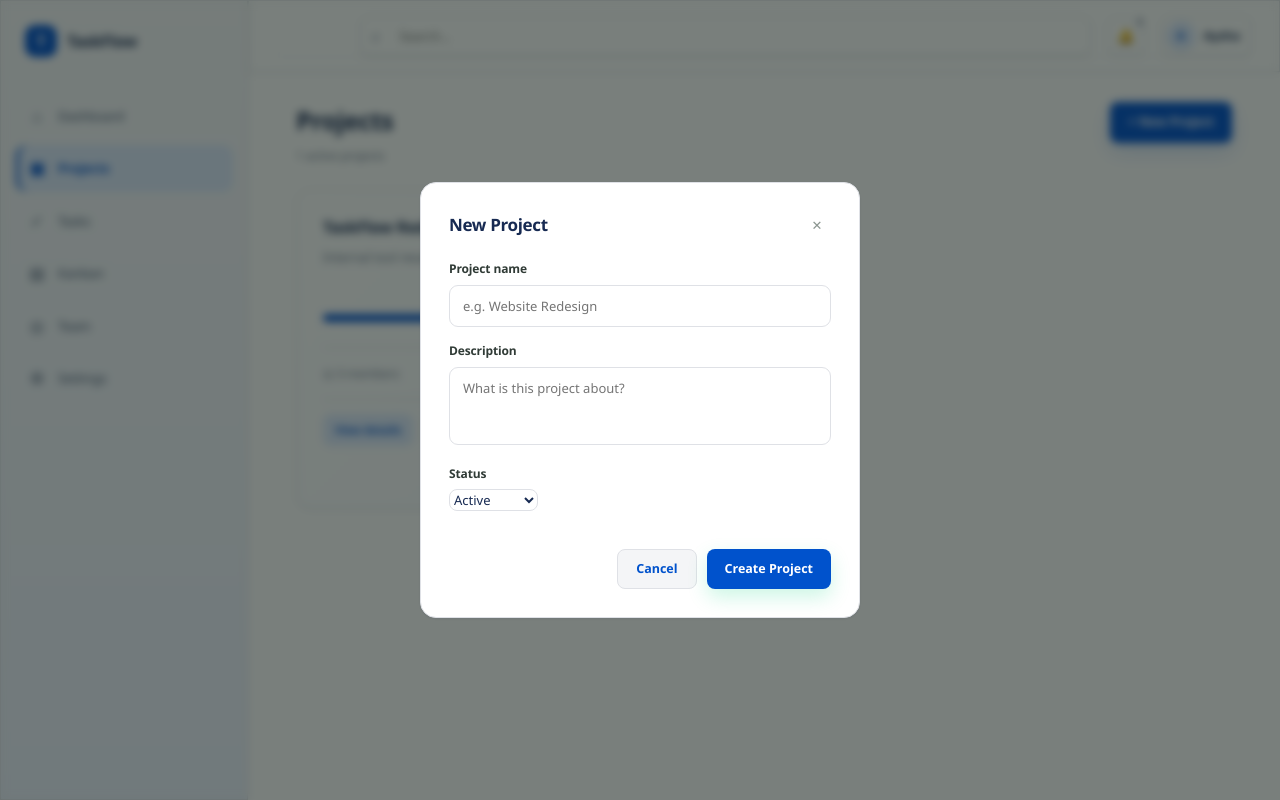
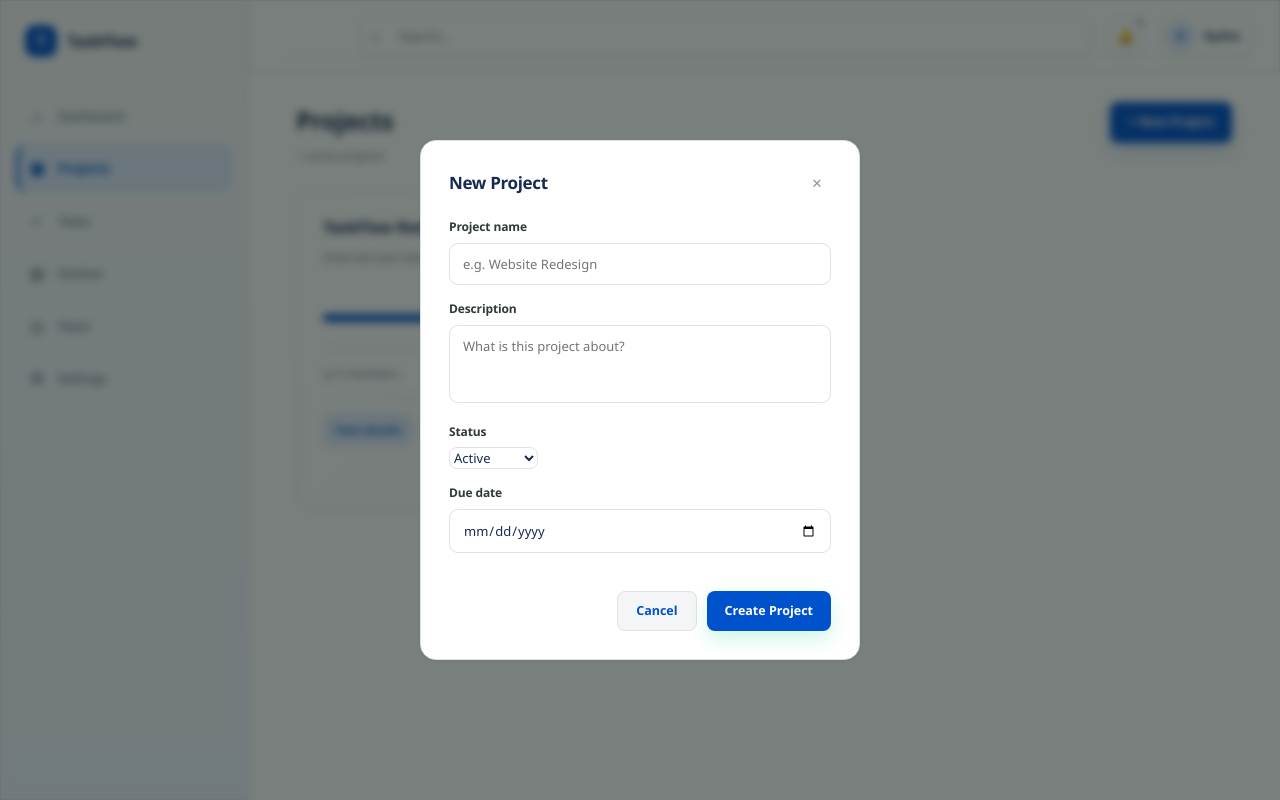
Before and after one commit to ayshahasan2004/Team-Task-Management-System, an Angular app: page /projects in a window 1280 px wide. Both pictures are taken after a click on the button "+ New Project". Built offline with nearby package versions, Linux system fonts and the light colour scheme.

Commit message:
some edits at commit 2

```diff
--- a/src/app/Core/models/project.model.ts
+++ b/src/app/Core/models/project.model.ts
@@ -8,4 +8,5 @@ export interface Project {
   memberIds: string[];
   createdAt: Date;
   updatedAt: Date;
+  dueDate: Date | null;
 }
--- a/src/app/Core/services/project.service.ts
+++ b/src/app/Core/services/project.service.ts
@@ -69,8 +69,8 @@ export class ProjectService {
 const MOCK_PROJECTS: Project[] = [
   {
     id: 'p1', name: 'TaskFlow Redesign', description: 'Internal tool revamp',
-    status: 'Active', memberIds: ['m1', 'm2', 'm3'], createdAt: new Date(), updatedAt: new Date(),
+    status: 'Active', memberIds: ['m1', 'm2', 'm3'], dueDate: new Date('2026-10-15'), createdAt: new Date(), updatedAt: new Date(),
   },
 ];
 
-const DEFAULT_PROJECT_MEMBER_IDS = ['m1', 'm2'];//default members for new projects
+const DEFAULT_PROJECT_MEMBER_IDS = ['m1', 'm2', 'm3'];//default members for new projects
--- a/src/app/Features/dashboard/recent-projects/recent-projects.ts
+++ b/src/app/Features/dashboard/recent-projects/recent-projects.ts
@@ -28,7 +28,7 @@ export class RecentProjects {
       name: project.name,
       progress: Math.min(100, project.memberIds.length * 25),// Assuming each member contributes 25% to the progress, capped at 100%
       membersCount: project.memberIds.length,// Count of members in the project
-      dueDate: 'No due date',
+      dueDate: project.dueDate ? new Date(project.dueDate).toLocaleDateString() : 'No due date',// Format the due date or show the fallback when it is not available
     }))
   );
 
--- a/src/app/Features/projects/create-project-dialog/create-project-dialog.css
+++ b/src/app/Features/projects/create-project-dialog/create-project-dialog.css
@@ -80,6 +80,14 @@
   font-weight: 600;
 }
 
+.field-error {
+  display: block;
+  margin-top: 6px;
+  color: #c23d38;
+  font-size: 11px;
+  font-weight: 600;
+}
+
 .field input,
 .field textarea {
   width: 100%;
--- a/src/app/Features/projects/create-project-dialog/create-project-dialog.html
+++ b/src/app/Features/projects/create-project-dialog/create-project-dialog.html
@@ -28,9 +28,22 @@
     </select>
   </div>
 
+  <div class="field" *ngIf="!isCreating">
+    <label for="cp-due-date">Due date</label>
+    <input
+      type="date"
+      id="cp-due-date"
+      [min]="minimumDueDate"
+      [(ngModel)]="dueDate"
+      (input)="dueDateError = ''"
+    />
+    <span class="field-error" *ngIf="dueDateError">{{ dueDateError }}</span>
+  </div>
+
   <div class="dialog-actions" *ngIf="!isCreating">
     <button class="btn-secondary" type="button" (click)="onClose()">Cancel</button>
-    <button class="btn-primary" type="button" (click)="onSubmit()">
+    <button class="btn-primary" type="button" (click)="onSubmit()"><!-- click event binding
+      (if click the button then call the onSubmit function in ts ) -->
       {{ isEditMode ? 'Save Changes' : 'Create Project' }}
     </button>
   </div>
--- a/src/app/Features/projects/create-project-dialog/create-project-dialog.ts
+++ b/src/app/Features/projects/create-project-dialog/create-project-dialog.ts
@@ -15,69 +15,96 @@ import { Project, ProjectStatus } from '../../../Core/models/project.model';
 })
 export class CreateProjectDialog implements OnChanges {
   @Input() isOpen = false;
-  @Input() editingProject: Project | null = null;
+  @Input() editingProject: Project | null = null;// The project being edited, if any
 
   @Output() closed = new EventEmitter<void>();
   @Output() saved = new EventEmitter<void>();
 
   private projectService = inject(ProjectService);
-
+// Inject ProjectService to handle project creation and updates
   name = '';
   description = '';
   status: ProjectStatus = 'Active';
+  dueDate = '';
+  dueDateError = '';
   isCreating = false;
 
+  get minimumDueDate(): string {
+    const tomorrow = new Date();
+    tomorrow.setDate(tomorrow.getDate() + 1);
+    return this.toDateInputValue(tomorrow);
+  }
+
   ngOnChanges(changes: SimpleChanges): void {
-    if (changes['editingProject'] || changes['isOpen']) {
-      if (this.editingProject) {
-        this.name = this.editingProject.name;
+    if (changes['editingProject'] || changes['isOpen']) {// Check if the editingProject or isOpen input has changed
+      if (this.editingProject) {// If editingProject is provided, populate the form fields with its data
+        this.name = this.editingProject.name;// Set the name field to the editing project's name
         this.description = this.editingProject.description;
         this.status = this.editingProject.status;
+        this.dueDate = this.editingProject.dueDate ? this.toDateInputValue(this.editingProject.dueDate) : '';
+        this.dueDateError = '';
       } else if (this.isOpen) {
-        this.resetForm();
+        this.resetForm();// If the dialog is opened for creating a new project, reset the form fields
       }
     }
   }
 
-  get isEditMode(): boolean {
-    return this.editingProject !== null;
+  get isEditMode(): boolean {// Determine if the dialog is in edit mode based on whether editingProject is provided
+    return this.editingProject !== null;// Return true if editingProject is not null, indicating edit mode
   }
 
   onClose() {
     this.resetForm();// Reset form fields when closing the dialog
-    this.closed.emit();
+    this.closed.emit();// Emit the closed event to notify the parent component that the dialog has been closed
   }
 
   onSubmit() {
-    if (!this.name.trim()) {
+    if (!this.name.trim()) {// Validate that the name field is not empty
       return;
     }
 
+    if (this.dueDate && this.dueDate < this.minimumDueDate) {
+      this.dueDateError = 'Due date must be later than today.';
+      return;
+    }
+
+    this.dueDateError = '';
+
     this.isCreating = true;
 
-    if (this.editingProject) {
-      this.projectService.update(this.editingProject.id, {
+    if (this.editingProject) {// If editingProject is provided, update the existing project
+      this.projectService.update(this.editingProject.id, {// Update the project using the ProjectService
         name: this.name.trim(),
         description: this.description.trim(),
         status: this.status,
+        dueDate: this.dueDate ? new Date(`${this.dueDate}T00:00:00`) : null,
       });
     } else {
-      this.projectService.create({
+      this.projectService.create({// If no editingProject is provided, create a new project
         name: this.name.trim(),
         description: this.description.trim(),
         status: this.status,
         memberIds: [],
+        dueDate: this.dueDate ? new Date(`${this.dueDate}T00:00:00`) : null,
       });
     }
 
-    this.resetForm();
+    this.resetForm();// Reset form fields after submission
     this.isCreating = false;
-    this.saved.emit();
+    this.saved.emit();// Emit the saved event to notify the parent
+    //// component that a project has been created or updated
   }
 
   private resetForm(): void {
     this.name = '';
     this.description = '';
     this.status = 'Active';
+    this.dueDate = '';
+    this.dueDateError = '';
+  }
+
+  private toDateInputValue(date: Date): string {
+    const value = new Date(date);
+    return `${value.getFullYear()}-${String(value.getMonth() + 1).padStart(2, '0')}-${String(value.getDate()).padStart(2, '0')}`;
   }
 }
--- a/src/app/Features/projects/project-card/project-card.html
+++ b/src/app/Features/projects/project-card/project-card.html
@@ -1,4 +1,4 @@
-<div class="project-card" (click)="onCardClick()">
+<div class="project-card">
   <div class="card-header">
     <span class="project-name">{{ project.name }}</span>
     <span class="status-badge" [class]="statusClass">{{ project.status }}</span>
@@ -15,7 +15,7 @@
 
   <div class="card-footer">
     <span class="members">◎ {{ project.memberIds.length }} members</span>
-    <span class="due-date">No due date</span>
+    <span class="due-date">Due {{ formatDueDate(project.dueDate) }}</span>
   </div>
 
   <div class="card-actions">
--- a/src/app/Features/projects/project-card/project-card.ts
+++ b/src/app/Features/projects/project-card/project-card.ts
@@ -12,19 +12,15 @@ import { Project, ProjectStatus } from '../../../Core/models/project.model';
 export class ProjectCard {
   @Input({ required: true }) project!: Project;
 
-  @Output() cardClicked = new EventEmitter<string>();
+  @Output() detailsClicked = new EventEmitter<string>();
   @Output() editClicked = new EventEmitter<string>();
   @Output() deleteClicked = new EventEmitter<string>();
   @Output() statusChanged = new EventEmitter<{ id: string; status: ProjectStatus }>();
   // Output event to notify parent component of status change
 
-  onCardClick() {
-    this.cardClicked.emit(this.project.id);
-  }
-
   onViewDetails(event: Event): void {
     event.stopPropagation();
-    this.cardClicked.emit(this.project.id);
+    this.detailsClicked.emit(this.project.id);
   }
 
   onEdit(event: Event): void {
@@ -50,4 +46,10 @@ export class ProjectCard {
   get projectProgress(): number {
     return Math.min(100, this.project.memberIds.length * 25);// Assuming each member contributes 25% to the progress, capped at 100%
   }
+
+  formatDueDate(date: Date | null): string {
+    return date
+      ? new Date(date).toLocaleDateString('en-US', { month: 'short', day: 'numeric', year: 'numeric' })
+      : 'No due date';
+  }
 }
--- a/src/app/Features/projects/project-details/project-details.ts
+++ b/src/app/Features/projects/project-details/project-details.ts
@@ -15,8 +15,8 @@ import { ProjectService } from '../../../Core/services/project.service';
 export class ProjectDetails implements OnInit {
   @Input() project: Project | null = null;
 
-  private projectService = inject(ProjectService);
-  private route = inject(ActivatedRoute, { optional: true });
+  private projectService = inject(ProjectService);//inject ProjectService to fetch project details
+  private route = inject(ActivatedRoute, { optional: true });//inject ActivatedRoute to get the project ID from the URL
 
   members: Member[] = [
     { name: 'Aysha', initial: 'A', role: 'Frontend Developer' },
@@ -30,9 +30,9 @@ export class ProjectDetails implements OnInit {
   }
 
   ngOnInit(): void {
-    const projectId = this.route?.snapshot.paramMap.get('id');
+    const projectId = this.route?.snapshot.paramMap.get('id');// Get the project ID from the route parameters
     if (projectId) {
-      this.project = this.projectService.getById(projectId) ?? null;
+      this.project = this.projectService.getById(projectId) ?? null;// Fetch the project details using the ProjectService
     }
   }
 }
--- a/src/app/Features/projects/projects/projects.html
+++ b/src/app/Features/projects/projects/projects.html
@@ -14,7 +14,7 @@
     <app-project-card
       *ngFor="let project of projects()"
       [project]="project"
-      (cardClicked)="onCardClicked($event)"
+      (detailsClicked)="onCardClicked($event)"
       (editClicked)="onEditClicked($event)"
       (deleteClicked)="onDeleteClicked($event)"
       (statusChanged)="onStatusChanged($event)"
--- a/src/app/Features/projects/projects/projects.ts
+++ b/src/app/Features/projects/projects/projects.ts
@@ -15,12 +15,12 @@ import { Project, ProjectStatus } from '../../../Core/models/project.model';
 })
 export class Projects {
   private projectService = inject(ProjectService);
-  private router = inject(Router);
+  private router = inject(Router);//inject Router to navigate to project details page
 
   projects = this.projectService.projects;
 
   isCreateDialogOpen = false;
-  editingProject: Project | null = null;
+  editingProject: Project | null = null;// Holds the project being edited, if any
 
   openCreateDialog() {
     this.editingProject = null;
@@ -36,8 +36,8 @@ export class Projects {
   }
 
   onDeleteClicked(projectId: string): void {
-    if (confirm('Delete this project? This cannot be undone.')) {
-      this.projectService.delete(projectId);
+    if (confirm('Delete this project? This cannot be undone.')) {// Confirm deletion with the user
+      this.projectService.delete(projectId);// Delete the project using the ProjectService
     }
   }
 
@@ -46,7 +46,7 @@ export class Projects {
   }
 
   closeCreateDialog() {
-    this.isCreateDialogOpen = false;
+    this.isCreateDialogOpen = false;// Close the create/edit project dialog
     this.editingProject = null;
   }
 
@@ -56,6 +56,6 @@ export class Projects {
   }
 
   onCardClicked(projectId: string) {
-    this.router.navigate(['/projects', projectId]);
+    this.router.navigate(['/projects', projectId]);// Navigate to the project details page when a project card is clicked
   }
 }
```
